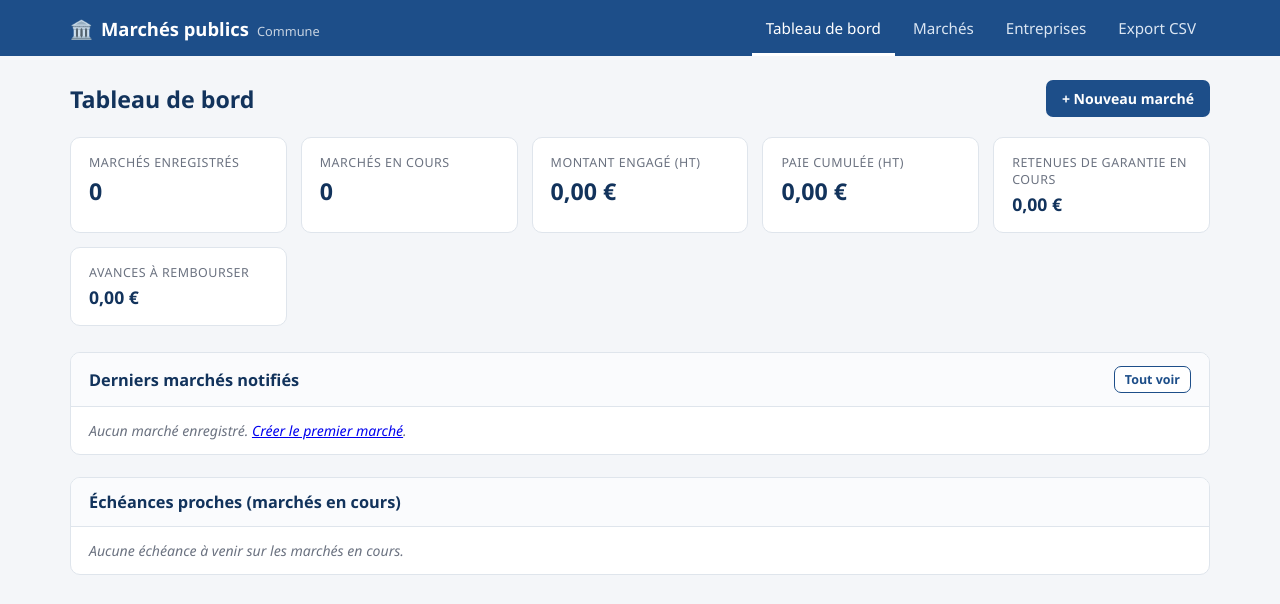
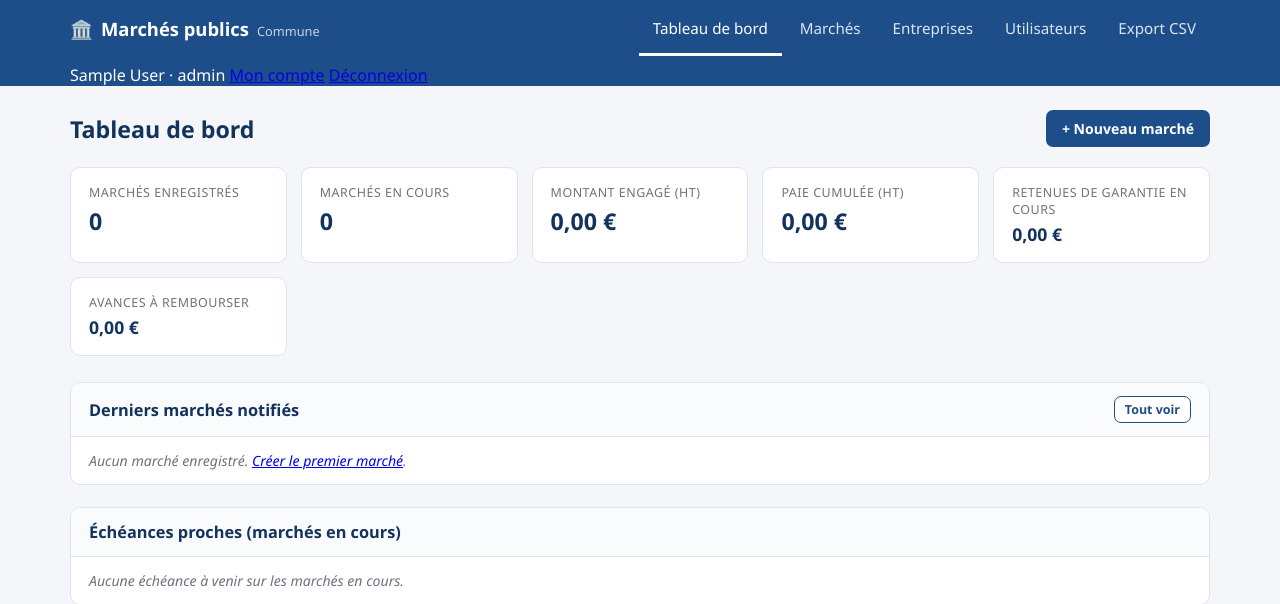
Before and after one commit to KMC3J/Gestion-des-marches-publics, a Flask app: page / in a window 1280 px wide. Shown: the top 604 px of the page. Run offline with Flask 3, Linux system fonts and the light colour scheme; the visitor is signed in with stand-in values (Sample User, id 1); data that the repository does not hold is empty.

Commit message:
Navigation : utilisateur connecté, menu utilisateurs, déconnexion

```diff
--- a/templates/base.html
+++ b/templates/base.html
@@ -14,8 +14,16 @@
         <a href="{{ url_for('dashboard') }}" class="{{ 'active' if request.endpoint == 'dashboard' }}">Tableau de bord</a>
         <a href="{{ url_for('marches_liste') }}" class="{{ 'active' if request.endpoint and request.endpoint.startswith('marche') or request.endpoint == 'marches_liste' }}">Marchés</a>
         <a href="{{ url_for('entreprises_liste') }}" class="{{ 'active' if request.endpoint and request.endpoint.startswith('entreprise') }}">Entreprises</a>
+        {% if session.get('role') == 'admin' %}
+        <a href="{{ url_for('utilisateurs_liste') }}" class="{{ 'active' if request.endpoint and request.endpoint.startswith('utilisateur') }}">Utilisateurs</a>
+        {% endif %}
         <a href="{{ url_for('export_marches') }}">Export CSV</a>
       </nav>
+      <div class="user-zone">
+        <span class="user-nom">{{ session.get('nom') or session.get('identifiant') }} · {{ 'admin' if session.get('role') == 'admin' else 'agent' }}</span>
+        <a href="{{ url_for('mon_compte') }}">Mon compte</a>
+        <a href="{{ url_for('deconnexion') }}">Déconnexion</a>
+      </div>
     </div>
   </header>
 
```
